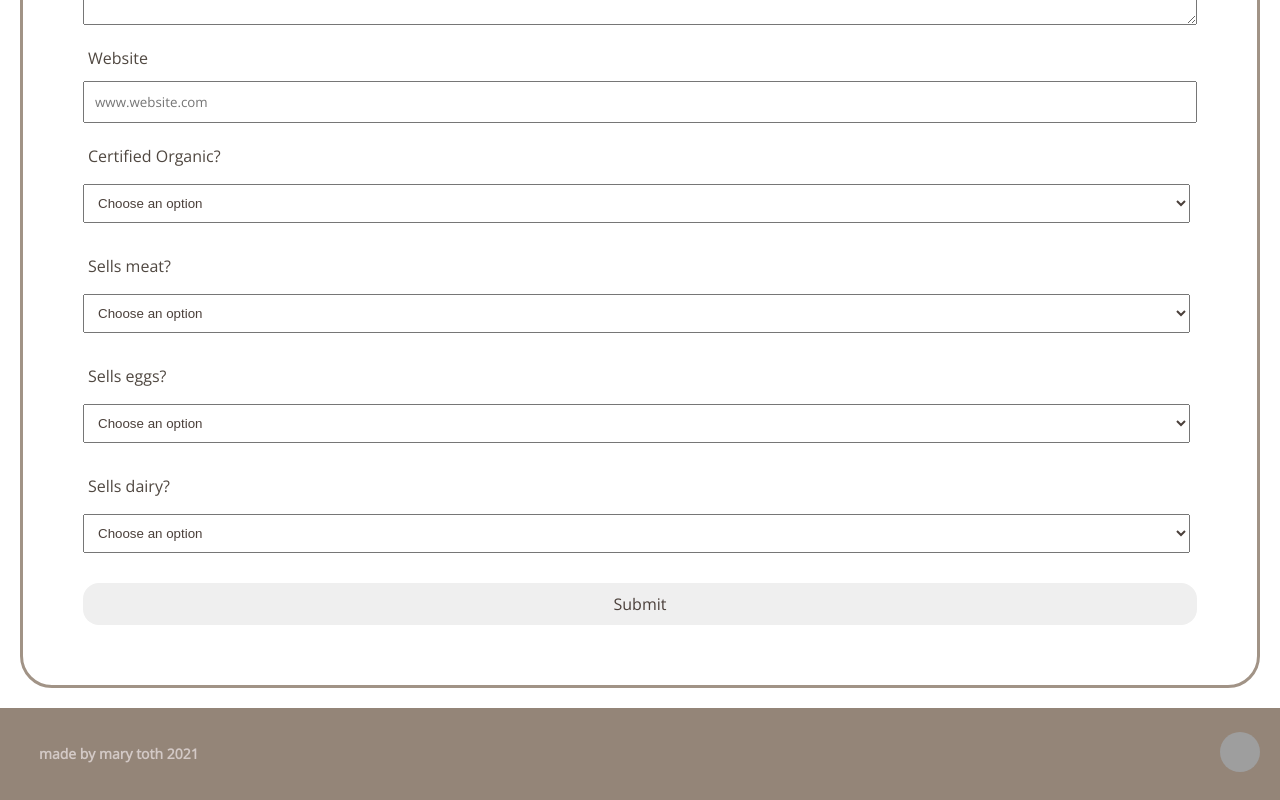
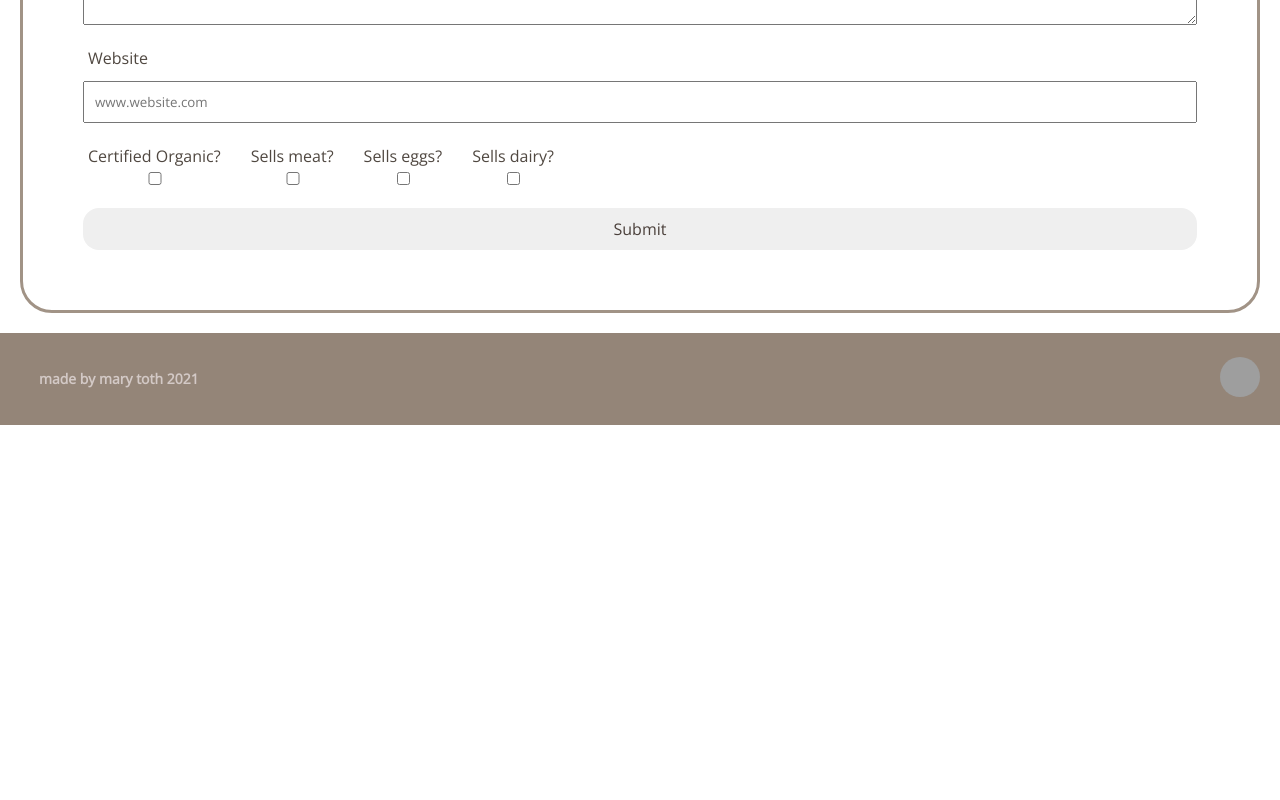
Before and after one commit to mary-toth/FarmFinder, a React (Create React App) app in the folder ClientApp/: page /addfarm in a window 1280 px wide. Shown: the part 954-1754 px from the top of the page. After the commit the page ends 1379 px from the top, so only its background shows below. Built offline with nearby package versions, Linux system fonts and the light colour scheme; grey boxes are pictures that could not be loaded.

Commit message:
city and booleans now submit on form

```diff
--- a/ClientApp/src/components/AddFarm.jsx
+++ b/ClientApp/src/components/AddFarm.jsx
@@ -81,18 +81,12 @@ export function AddFarm() {
             <select
               name="city"
               className="city"
-              value={newFarm.city}
+              // value={newFarm.city}
               onChange={handleStringFieldChange}
             >
-              <option value={newFarm.city} name="tampa">
-                Tampa
-              </option>
-              <option value={newFarm.city} name="st. pete">
-                St. Pete
-              </option>
-              <option value={newFarm.city} name="riverview">
-                Riverview
-              </option>
+              <option value="Tampa">Tampa</option>
+              <option value="St. Pete">St. Pete</option>
+              <option value="Riverview">Riverview</option>
             </select>
           </li>
           <li>
@@ -130,21 +124,27 @@ export function AddFarm() {
               onChange={handleStringFieldChange}
             />
           </li>
+          <section className="boolean-form">
             <li>
               <label htmlFor="organic">Certified Organic?</label>
-            <select
+              {/* <select
               name="organic"
               className="organic"
               value={newFarm.organic}
               onChange={handleBooleanFieldChange}
-            >
-              <option>Choose an option</option>
-              <option>Yes</option>
-            </select>
+            > */}
+              {/* <option>Choose an option</option>
+              <option>Yes</option> */}
+              <input
+                type="checkbox"
+                name="organic"
+                onClick={handleBooleanFieldChange}
+              ></input>
+              {/* </select> */}
             </li>
             <li>
               <label htmlFor="meat">Sells meat?</label>
-            <select
+              {/* <select
               name="meat"
               className="meat"
               value={newFarm.meat}
@@ -152,11 +152,16 @@ export function AddFarm() {
             >
               <option>Choose an option</option>
               <option>Yes</option>
-            </select>
+            </select> */}
+              <input
+                type="checkbox"
+                name="meat"
+                onClick={handleBooleanFieldChange}
+              ></input>
             </li>
             <li>
               <label htmlFor="eggs">Sells eggs?</label>
-            <select
+              {/* <select
               name="eggs"
               className="eggs"
               value={newFarm.eggs}
@@ -164,11 +169,16 @@ export function AddFarm() {
             >
               <option>Choose an option</option>
               <option>Yes</option>
-            </select>
+            </select> */}
+              <input
+                type="checkbox"
+                name="eggs"
+                onClick={handleBooleanFieldChange}
+              ></input>
             </li>
             <li>
               <label htmlFor="dairy">Sells dairy?</label>
-            <select
+              {/* <select
               name="dairy"
               className="dairy"
               value={newFarm.dairy}
@@ -176,8 +186,14 @@ export function AddFarm() {
             >
               <option>Choose an option</option>
               <option>Yes</option>
-            </select>
+            </select> */}
+              <input
+                type="checkbox"
+                name="dairy"
+                onClick={handleBooleanFieldChange}
+              ></input>
             </li>
+          </section>
           <li>
             <button type="submit" className="submit" onClick={handleFormSubmit}>
               Submit
--- a/ClientApp/src/components/FarmDetails.jsx
+++ b/ClientApp/src/components/FarmDetails.jsx
@@ -1,4 +1,6 @@
 import React, { useState, useEffect } from 'react'
+import { Link } from 'react-router-dom'
+
 import { useParams } from 'react-router-dom'
 
 export function FarmDetails() {
@@ -47,7 +49,9 @@ export function FarmDetails() {
             <li>Address: {farmInfo.address}</li>
             <li>City: {farmInfo.city}</li>
             <li>Phone: {farmInfo.phone}</li>
-            <button className="website">{farmInfo.website}</button>
+            <button className="website">
+              Click here to visit their website!
+            </button>
             {/* <li className="website">Click HERE to visit their website!</li> */}
             {/* <li>Organic? {farmInfo.organic}</li> */}
           </div>
--- a/ClientApp/src/components/Header.jsx
+++ b/ClientApp/src/components/Header.jsx
@@ -1,5 +1,5 @@
 import React from 'react'
-import { Link, Route, Switch } from 'react-router-dom'
+import { Link } from 'react-router-dom'
 
 export function Header() {
   return (
--- a/ClientApp/src/components/ViewFarms.jsx
+++ b/ClientApp/src/components/ViewFarms.jsx
@@ -153,7 +153,8 @@ export function ViewFarms() {
               onChange={function (event) {
                 setFilter(event.target.value)
               }}
-            ></input>
+            ></input>{' '}
+            OR
           </li>
           <li>
             <select
--- a/ClientApp/src/custom.scss
+++ b/ClientApp/src/custom.scss
@@ -229,6 +229,10 @@ li.add-farm-txt {
   font-size: 23px;
 }
 
+section.boolean-form {
+  display: flex;
+  // border: thin solid;
+}
 #name,
 #address,
 #website,
@@ -257,6 +261,7 @@ button.submit {
   font-family: 'Open Sans', sans-serif;
   font-size: 16px;
   color: rgb(75, 64, 59);
+  cursor: pointer;
 }
 
 // farm detail page *************************************
```
Lines whose indentation alone changed are shown as unchanged.
